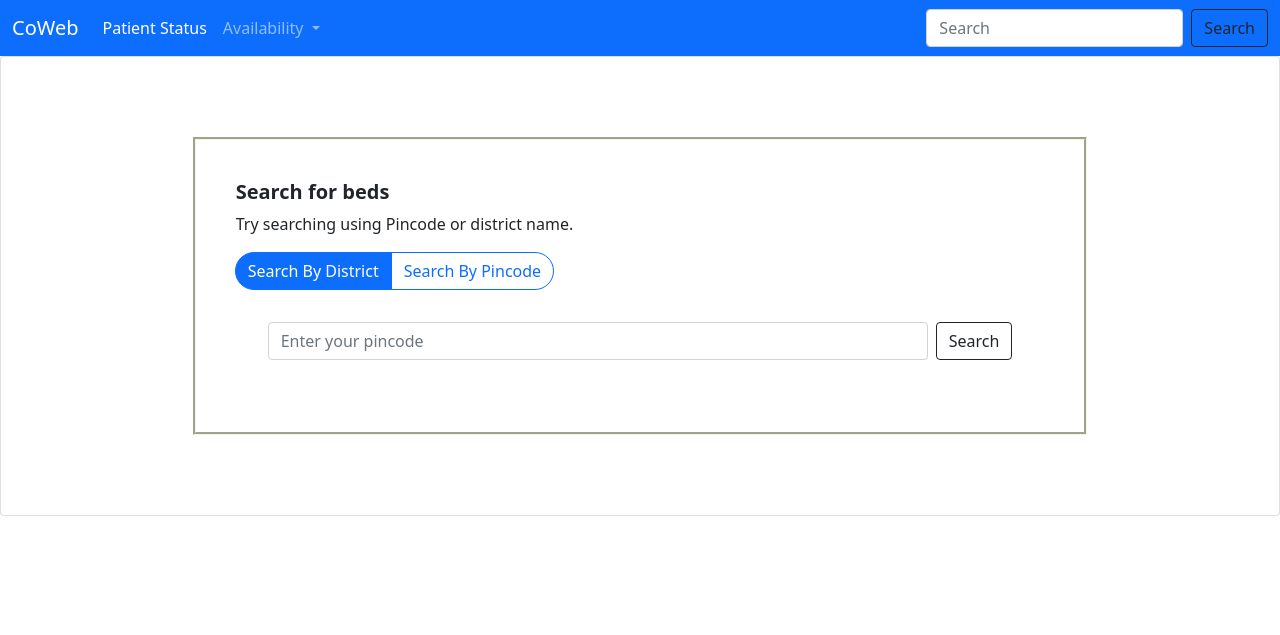
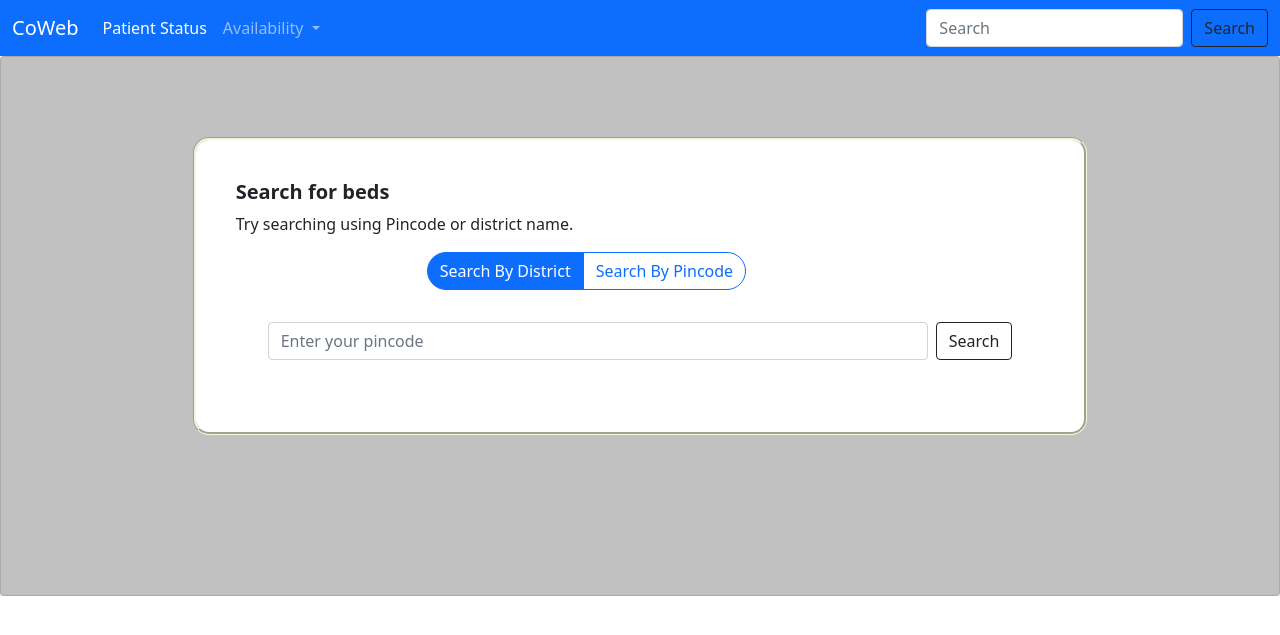
Before and after one commit to ritika1406/VH-21-09-NEON, a Django app: page /beds/ in a window 1280 px wide. Shown: the top 635 px of the page. Run offline with Django 3.2, Linux system fonts and the light colour scheme.

Commit message:
ambulance designss

```diff
--- a/analysis/templates/ambulance.html
+++ b/analysis/templates/ambulance.html
@@ -38,7 +38,7 @@ body{
 .btn-group{
     padding-left: 12rem;
 }
-}
+
 </style>
 <body>
 
--- a/analysis/templates/beds.html
+++ b/analysis/templates/beds.html
@@ -6,24 +6,37 @@ CoWeb - Search for Beds
 
 {% block body %}
 <style>
+body{
+    overflow: hidden;
+}
+.card{
+    background-color: #c1c1c1;
+    width: 100%;
+}
 .card-title{
     font-weight: 800;
 }
 .card-body{
+    background-color: white;
     width: 70%;
     margin: 5rem;
     align-self: center;
     border-color: beige;
     border-width: medium;
     border-style: groove;
-     padding: 2.5rem;
+    padding: 2.5rem;
+    margin-bottom: 10rem;
     text-align-last: left;
+    border-radius: 1rem;
 }
 .search{
     margin: 2rem;
 }
 .filterbtn{
     border-radius: 5rem;
+}
+.btn-group{
+    padding-left: 12rem;
 }
 </style>
 <body>
```
Also changed, not shown: analysis/templates/icubeds.html (+14 -1 lines), analysis/templates/oxygen.html (+14 -2 lines), analysis/templates/plasma.html (+14 -1 lines).
